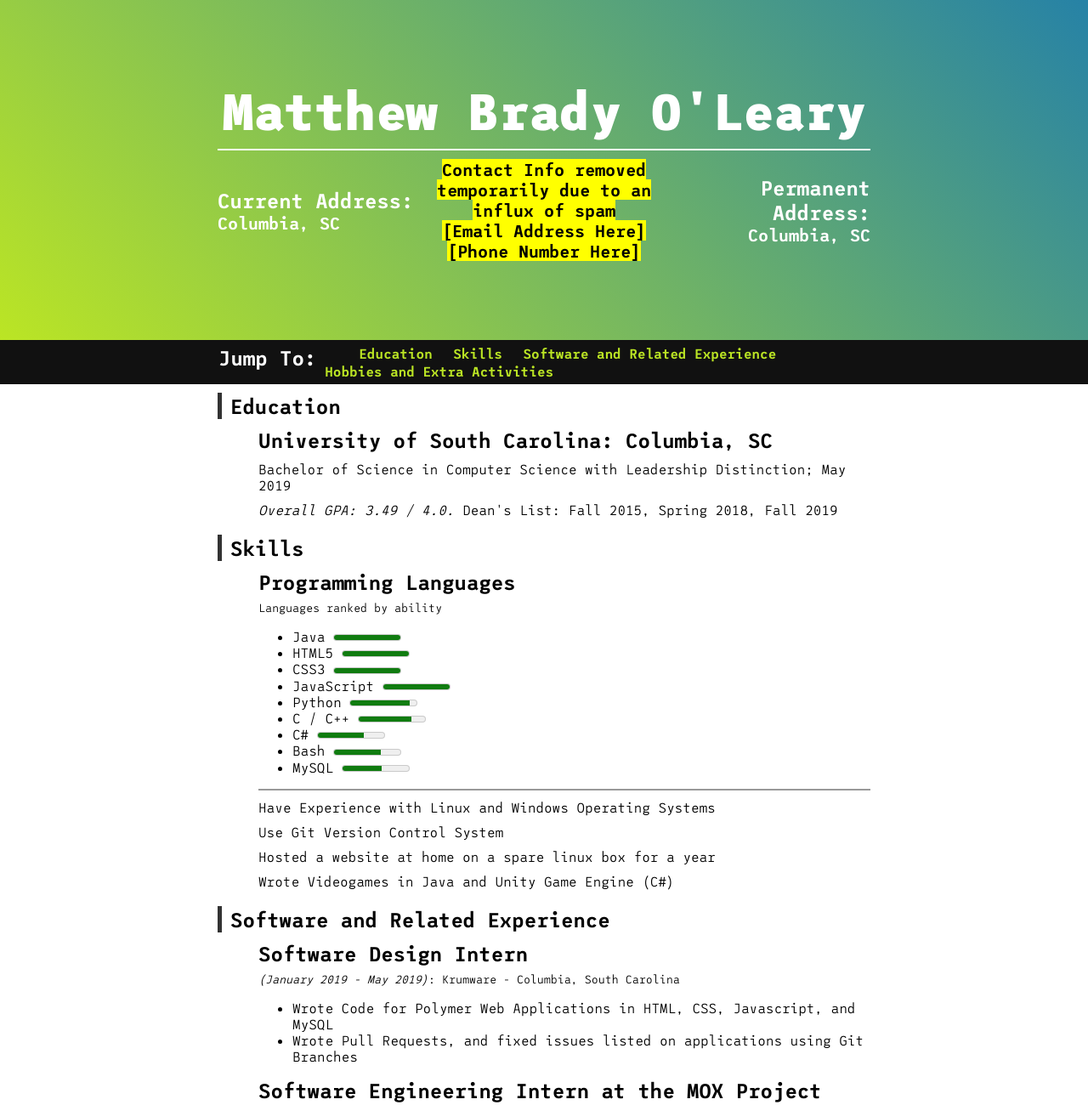
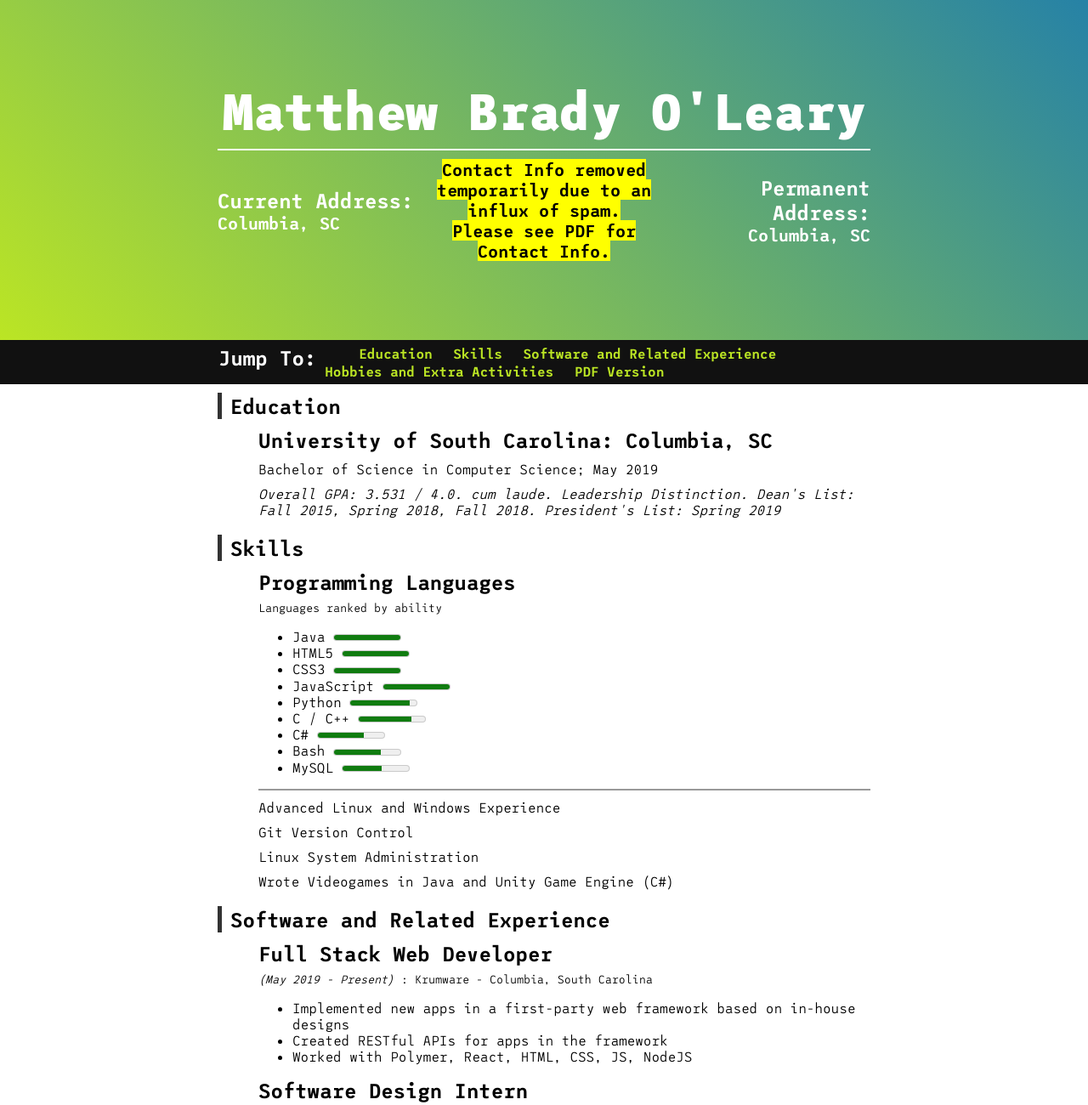
Before and after one commit to mboleary/arsmachina.net, a plain HTML site: page public/resume/index.html in a window 1280 px wide. Shown: the top 1300 px of the page at 85% size. Drawn offline with Linux system fonts and the light colour scheme.

Commit message:
Updated the Resume and moved some things around

```diff
--- a/public/resume/index.html
+++ b/public/resume/index.html
@@ -32,9 +32,8 @@
             <p> Columbia, SC </p>
           </div>
           <div>
-						<p> <mark> Contact Info removed temporarily due to an influx of spam </mark> </p>
-						<p> <mark> [Email Address Here] </mark> </p>
-						<p> <mark> [Phone Number Here] </mark> </p>
+            <p> <mark> Contact Info removed temporarily due to an influx of spam. Please see PDF for Contact Info.
+              </mark> </p>
           </div>
           <div class="right">
             <h2> Permanent Address: </h2>
@@ -51,6 +50,7 @@
           <li><a href="#skills"> Skills </a></li>
           <li><a href="#experience"> Software and Related Experience </a></li>
           <li><a href="#extra"> Hobbies and Extra Activities </a></li>
+          <li><a href="#footer-bottom"> PDF Version </a></li>
         </ul>
       </div>
     </nav>
@@ -59,8 +59,9 @@
         <h1> Education </h1>
         <div class="indent">
           <h2 class="no-line"> University of South Carolina: Columbia, SC </h2>
-					<p> Bachelor of Science in Computer Science with Leadership Distinction; May 2019 </p>
-					<p> <i> Overall GPA: 3.49 / 4.0.</i> Dean's List: Fall 2015, Spring 2018, Fall 2019 </p>
+          <p> Bachelor of Science in Computer Science; May 2019 </p>
+          <p> <i> Overall GPA: 3.531 / 4.0. cum laude. Leadership Distinction. Dean's List: Fall 2015, Spring 2018, Fall
+              2018. President's List: Spring 2019 </i> </p>
         </div>
       </div>
     </section>
@@ -82,9 +83,9 @@
             <li> MySQL <meter value="0.6"> 60% </meter></li>
           </ul>
           <hr>
-					<p> Have Experience with Linux and Windows Operating Systems </p>
-					<p> Use Git Version Control System </p>
-					<p> Hosted a website at home on a spare linux box for a year </p>
+          <p> Advanced Linux and Windows Experience </p>
+          <p> Git Version Control </p>
+          <p> Linux System Administration </p>
           <p> Wrote Videogames in Java and Unity Game Engine (C#) </p>
         </div>
       </div>
@@ -93,6 +94,13 @@
       <div class="container">
         <h1> Software and Related Experience </h1>
         <div class="indent">
+            <h2 class="no-line"> Full Stack Web Developer </h2>
+            <small> <i> (May 2019 - Present) </i>: Krumware - Columbia, South Carolina </small>
+            <ul>
+              <li> Implemented new apps in a first-party web framework based on in-house designs </li>
+              <li> Created RESTful APIs for apps in the framework </li>
+              <li> Worked with Polymer, React, HTML, CSS, JS, NodeJS </li>
+            </ul>
           <h2 class="no-line"> Software Design Intern </h2>
           <small> <i> (January 2019 - May 2019)</i>: Krumware - Columbia, South Carolina </small>
           <ul>
@@ -104,10 +112,8 @@
           <small> <i>(May – August 2017, 2018)</i>: Savannah River Site – Aiken,
             SC </small>
           <ul>
-						<li> Wrote code for a SCADA GUI, which helps visualize and control mechanical manufacturing
-							processes</li>
-						<li> Assisted in Porting Panels from FactoryLink to WinCC using a custom conversion application
-						</li>
+            <li> Wrote code for a SCADA GUI, which helps visualize and control mechanical manufacturing processes</li>
+            <li> Assisted in Porting Panels from FactoryLink to WinCC using a custom conversion application </li>
             <li>Wrote a few demonstration programs using WinCC’s CONTROL Language</li>
             <li>Improved on a Testing Application, and made it more efficient</li>
           </ul>
@@ -115,8 +121,7 @@
           <h2 class="no-line"> Software / Video Game Designer </h2>
           <small> <i> (January 2018 - December 2018)</i>: USC </small>
           <ul>
-						<li> Worked under a professor in the Chinese Department writing software to help students learn
-							how to
+            <li> Worked under a professor in the Chinese Department writing software to help students learn how to
               speak Chinese </li>
             <li>Creating Video Games and Software using Godot, an Open-Source Game Engine, and Java</li>
           </ul>
@@ -124,11 +129,11 @@
           <h2 class="no-line"> Vice President/Webmaster of ACM Student Organization </h2>
           <small> <i> (January 2016 - Present)</i>: USC </small>
           <ul>
-						<li> Forked a Static Site Generator written in Bash, and hacked in an index generator written in
-							Python </li>
+            <li> Forked a Static Site Generator written in Bash, and hacked in an index generator written in Python
+            </li>
             <li>Added organization to the Electronic Frontier Alliance</li>
-						<li>Was selected from a diverse group of computing students to compete in ICPC Division 1, a
-							Programming Competition with difficult questions</li>
+            <li>Was selected from a diverse group of computing students to compete in ICPC Division 1, a Programming
+              Competition with difficult questions</li>
             <li>National Member of the ACM</li>
             <li>Gave Talks on making a modern static website without Javascript </li>
             <li>Wrote a few problems for the Lower Division Code-a-thon held once a semester</li>
@@ -137,11 +142,9 @@
           <h2 class="no-line"> 3<sup>rd</sup> Place at a Hack-a-thon </h2>
           <small> <i> (Spring 2018))</i>: ColaHacks - Columbia, South Carolina </small>
           <ul>
-						<li> Worked with a group to create a visualizer of Student Grade Distributions at USC in 12
-							hours </li>
+            <li> Worked with a group to create a visualizer of Student Grade Distributions at USC in 12 hours </li>
             <li>Used Python for Backend, HTML/CSS for Web Frontend</li>
-						<li>Translated Course Listing and Semester into an easy to read chart of all Letter Grades
-							received that
+            <li>Translated Course Listing and Semester into an easy to read chart of all Letter Grades received that
               semester.</li>
           </ul>
         </div>
@@ -162,7 +165,6 @@
         </div>
       </div>
     </section>
-	</main>
     <footer>
       <div id="footer-bottom">
         <div>
@@ -170,6 +172,8 @@
         </div>
       </div>
     </footer>
+
+  </main>
 </body>
 
 </html>
```
Also changed, not shown: public/index.html (+2 -2 lines), public/sitemap.xml (+13 -13 lines), src/resume/index.html (+29 -12 lines), public/content/about/aboutme.html (renamed from public/aboutme.html), public/content/about/aboutsite.html (renamed from public/aboutsite.html), src/content/about/aboutme.md (renamed from src/aboutme.md), src/content/about/aboutsite.md (renamed from src/aboutsite.md), 4 other files. Lines whose indentation alone changed are shown as unchanged.
